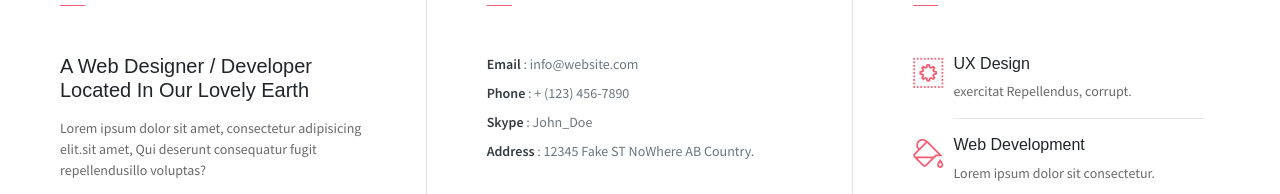
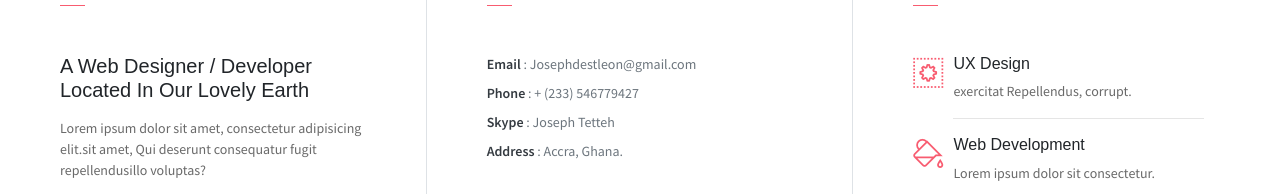
Before and after one commit to destleon/Joseph, a plain HTML site: page index.html in a window 1280 px wide. Shown: the part 814-1008 px from the top of the page. Drawn offline with Linux system fonts and the light colour scheme; some packages are replaced by stand-ins of ours.

Commit message:
gradual changes

```diff
--- a/index.html
+++ b/index.html
@@ -82,10 +82,10 @@
                 <span class="line mb-5"></span>
                 <ul class="mt40 info list-unstyled">
 
-                    <li><span>Email</span> : info@website.com</li>
-                    <li><span>Phone</span> : + (123) 456-7890</li>
-                    <li><span>Skype</span> : John_Doe </li>
-                    <li><span>Address</span> :  12345 Fake ST NoWhere AB Country.</li>
+                    <li><span>Email</span> : Josephdestleon@gmail.com</li>
+                    <li><span>Phone</span> : + (233) 546779427</li>
+                    <li><span>Skype</span> : Joseph Tetteh </li>
+                    <li><span>Address</span> :  Accra, Ghana.</li>
                 </ul>
                 <ul class="social-icons pt-3">
                     <li class="social-item"><a class="social-link" href="#"><i class="ti-facebook" aria-hidden="true"></i></a></li>
```
